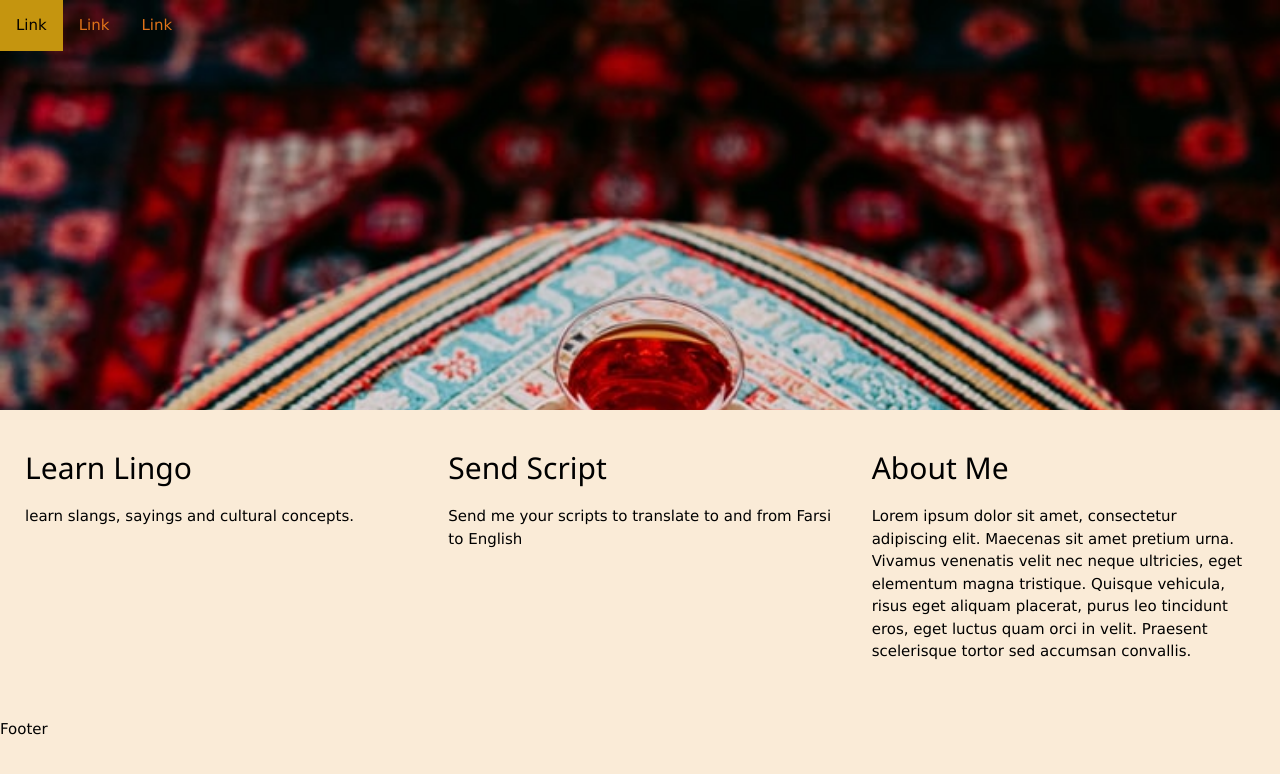
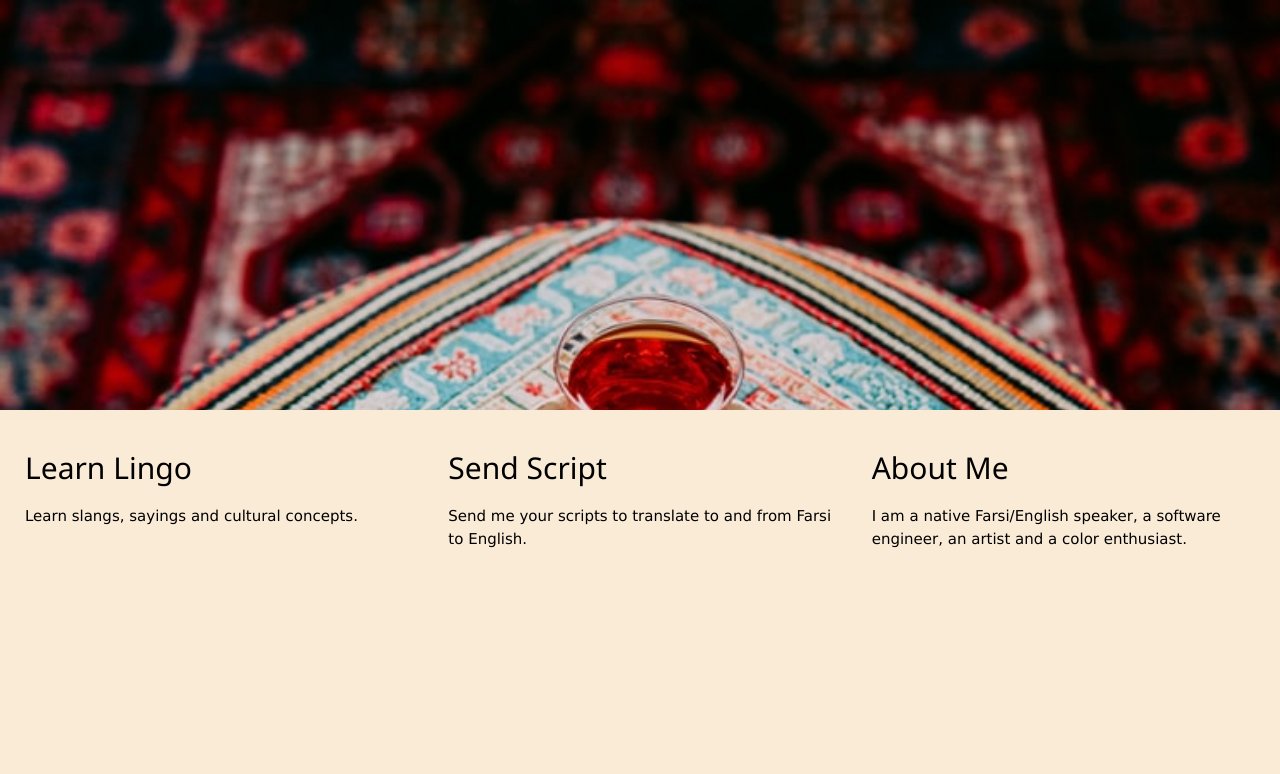
Before and after one commit to NikaDarab/farsilingo, a plain HTML site: page index.html in a window 1280 px wide. Drawn offline with nearby package versions, Linux system fonts and the light colour scheme.

Commit message:
added content

```diff
--- a/index.html
+++ b/index.html
@@ -8,34 +8,34 @@
     <title>farsilingo</title>
 </head>
 <body>
-    <div class="topnav">
+    <!-- <div class="topnav">
         <a href="#">Link</a>
         <a href="#">Link</a>
         <a href="#">Link</a>
-    </div>
+    </div> -->
     <div class="header">
         <h1></h1>
     </div>
     <div class="row">
         <div class="column">
             <h2>Learn Lingo</h2>
-            <p>learn slangs, sayings and cultural concepts.
+            <p>Learn slangs, sayings and cultural concepts.
             </p>
         </div>
 
         <div class="column">
             <h2>Send Script</h2>
-            <p>Send me your scripts to translate to and from Farsi to English</p>
+            <p>Send me your scripts to translate to and from Farsi to English.</p>
         </div>
 
         <div class="column">
             <h2>About Me</h2>
-            <p>Lorem ipsum dolor sit amet, consectetur adipiscing elit. Maecenas sit amet pretium urna. Vivamus venenatis velit nec neque ultricies, eget elementum magna tristique. Quisque vehicula, risus eget aliquam placerat, purus leo tincidunt eros, eget luctus quam orci in velit. Praesent scelerisque tortor sed accumsan convallis.</p>
+            <p> I am a native Farsi/English speaker, a software engineer, an artist and a color enthusiast. </p>
         </div>
     </div>
 
     <div class="footer">
-        <p>Footer</p>
+        <!-- <p>Footer</p> -->
     </div>
 
 </body>
--- a/main.css
+++ b/main.css
@@ -11,7 +11,7 @@ color:white;
 padding: 200px;
 background-position-x: center;
 background-color:black;
-background: url("./tea.jpeg");
+background: url("./assets/tea.jpeg");
 background-repeat: no-repeat;
 background-size: cover;
 margin:0;
```
Also changed, not shown: assets/flower.jpeg (renamed from flower.jpeg), assets/shomal.jpeg (renamed from shomal.jpeg), assets/tea.jpeg (renamed from tea.jpeg), assets/tehran.jpeg (renamed from tehran.jpeg), 2 other files.
